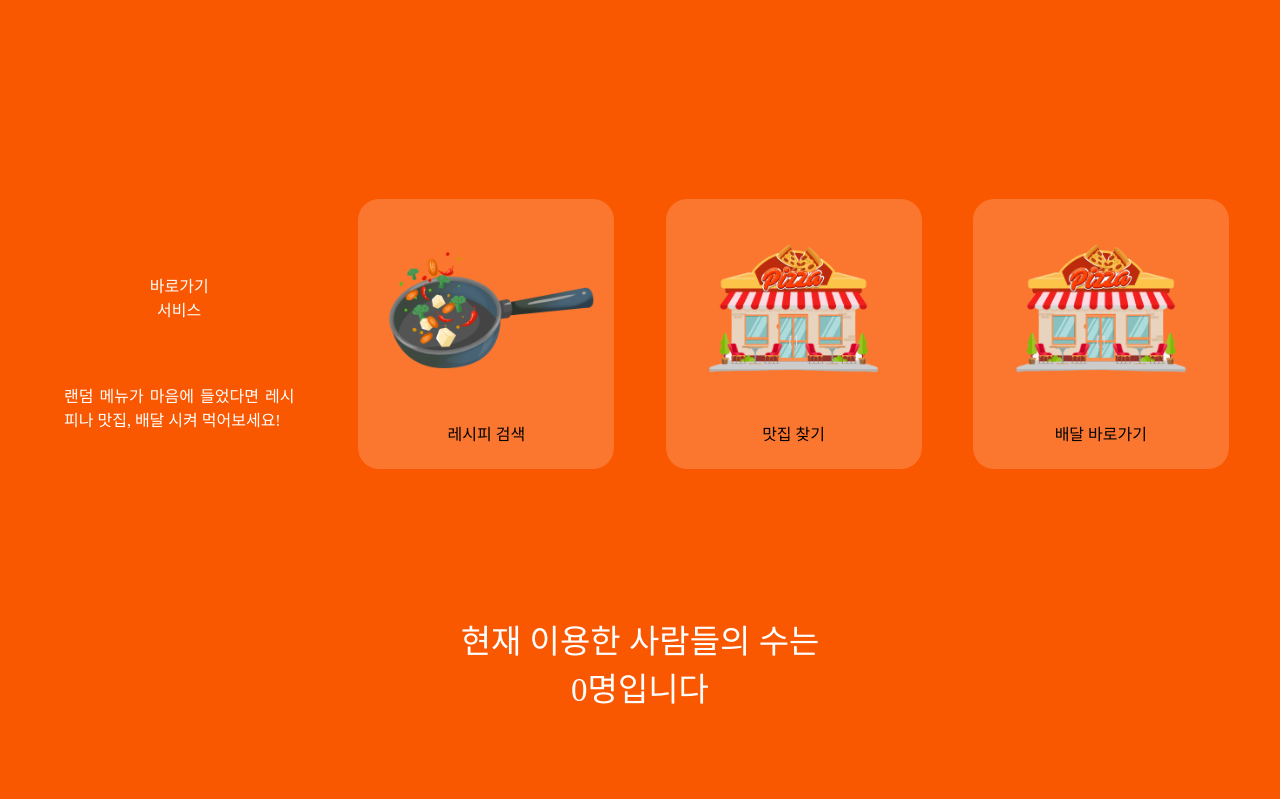
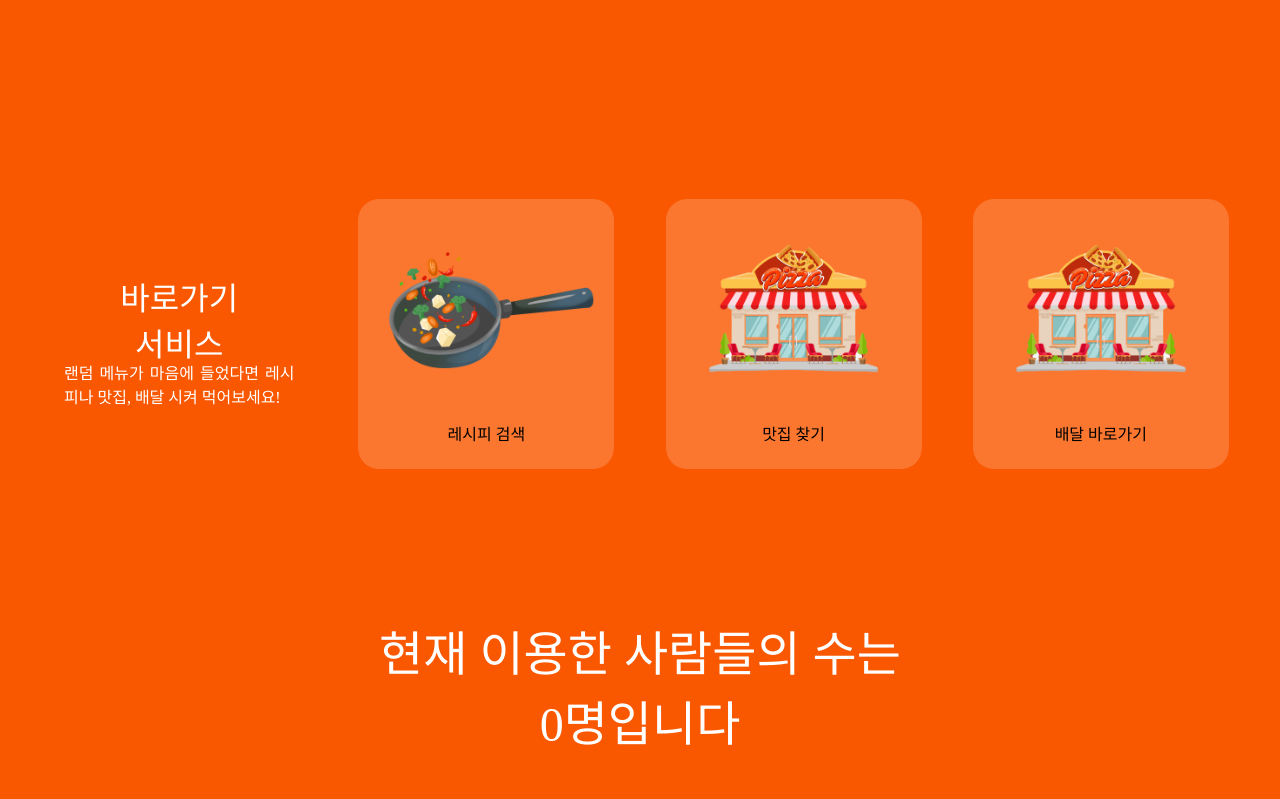
Before and after one commit to eunag63/Pick-the-food, a Django app: page /click/ in a window 1280 px wide. Shown: the part 801-1600 px from the top of the page. Run offline with Django 3.2, Linux system fonts and the light colour scheme; data comes from the database, SQL or seed files in the repository; some web fonts are replaced.

Commit message:
(css) .bigText 수정

```diff
--- a/mysite/pickFood/static/css/main.css
+++ b/mysite/pickFood/static/css/main.css
@@ -46,10 +46,10 @@ body{
 }
 .bigText{
   height: 30%;
+  font-size: xx-large;
   font-family: "bedal";
   color: #FFFFFF;
   margin-top: 32%;
-  margin-bottom: 10%;
 }
 .smallText{
   height: 70%;
@@ -90,7 +90,7 @@ body{
 
 .foot{
   text-align: center;
-  font-size: 33px;
+  font-size: xxx-large;
   font-family: "bedal";
   color: #FFFFFF;
 }
```
